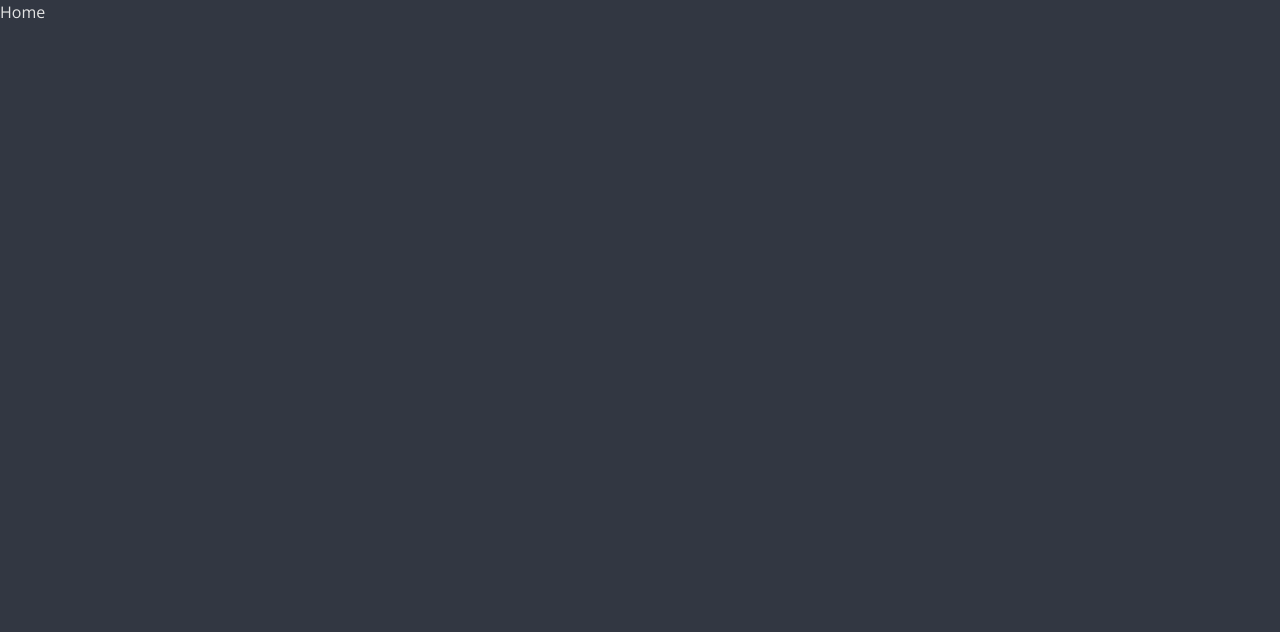
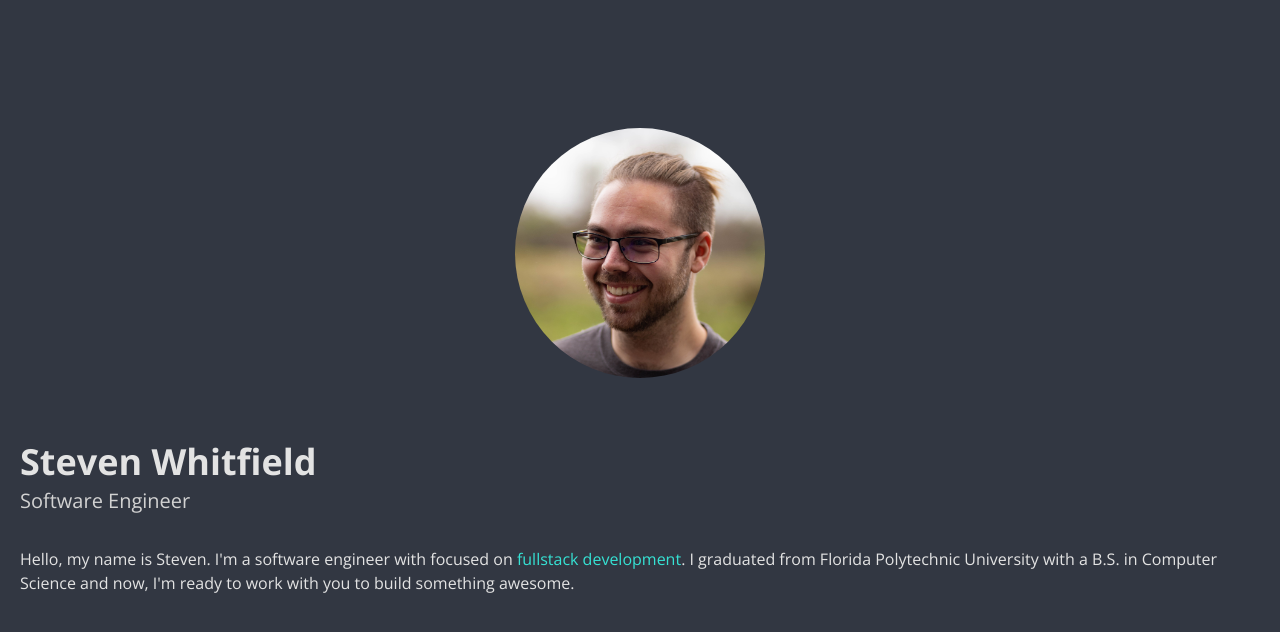
Before and after one commit to stevmwhitfield/stevenwhitfield.dev.old2, a Next.js app: page / in a window 1280 px wide. Shown: the top 632 px of the page. Built offline with nearby package versions, Linux system fonts and the light colour scheme.

Commit message:
Build body of home page

```diff
--- a/app/page.tsx
+++ b/app/page.tsx
@@ -1,3 +1,25 @@
+import Image from "next/image";
+
 export default () => {
-  return <h1>Home</h1>;
+  return (
+    <div className="w-full min-h-screen max-h-full flex flex-col px-5 pt-32">
+      <Image
+        src="/StevenWhitfield.jpg"
+        alt=""
+        width="250"
+        height="250"
+        className="rounded-full self-center mb-7"
+      />
+      <h1 className="font-bold text-4xl pt-[1em]">Steven Whitfield</h1>
+      <h2 className="text-textSecondary text-xl pt-[0.25em]">
+        Software Engineer
+      </h2>
+      <p className="pt-8">
+        Hello, my name is Steven. I'm a software engineer with focused on{" "}
+        <span className="text-green">fullstack development</span>. I graduated
+        from Florida Polytechnic University with a B.S. in Computer Science and
+        now, I'm ready to work with you to build something awesome.
+      </p>
+    </div>
+  );
 };
--- a/styles/globals.css
+++ b/styles/globals.css
@@ -6,7 +6,8 @@
 
 :root {
   --color-background: #323742;
-  --color-text: #e3e3e3;
+  --color-text-primary: #e3e3e3;
+  --color-text-secondary: #d2d2d2;
   --color-green: #36e2d4;
 }
 
@@ -15,6 +16,7 @@ body {
   padding: 0;
   margin: 0;
   scroll-behavior: smooth;
+  line-height: 1.5;
 }
 
 a {
@@ -31,7 +33,7 @@ a {
     color-scheme: dark;
   }
   body {
-    color: var(--color-text);
+    color: var(--color-text-primary);
     background: var(--color-background);
   }
 }
@@ -42,7 +44,7 @@ a {
     color-scheme: dark;
   }
   body {
-    color: var(--color-text);
+    color: var(--color-text-primary);
     background: var(--color-background);
   }
 }
--- a/tailwind.config.js
+++ b/tailwind.config.js
@@ -10,7 +10,8 @@ module.exports = {
     colors: {
       transparent: "transparent",
       background: "#323742",
-      text: "#e3e3e3",
+      textPrimary: "#e3e3e3",
+      textSecondary: "#d2d2d2",
       green: "#36e2d4",
     },
     fontFamily: {
```
Also changed, not shown: public/StevenWhitfield.jpg (added).
